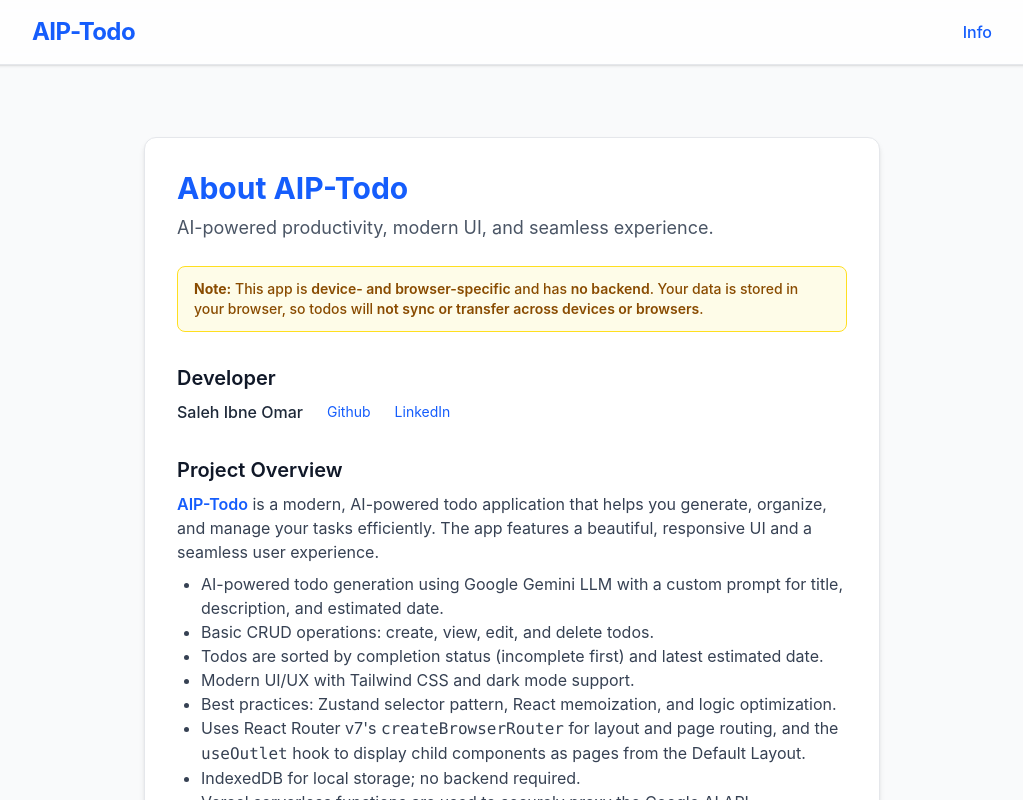
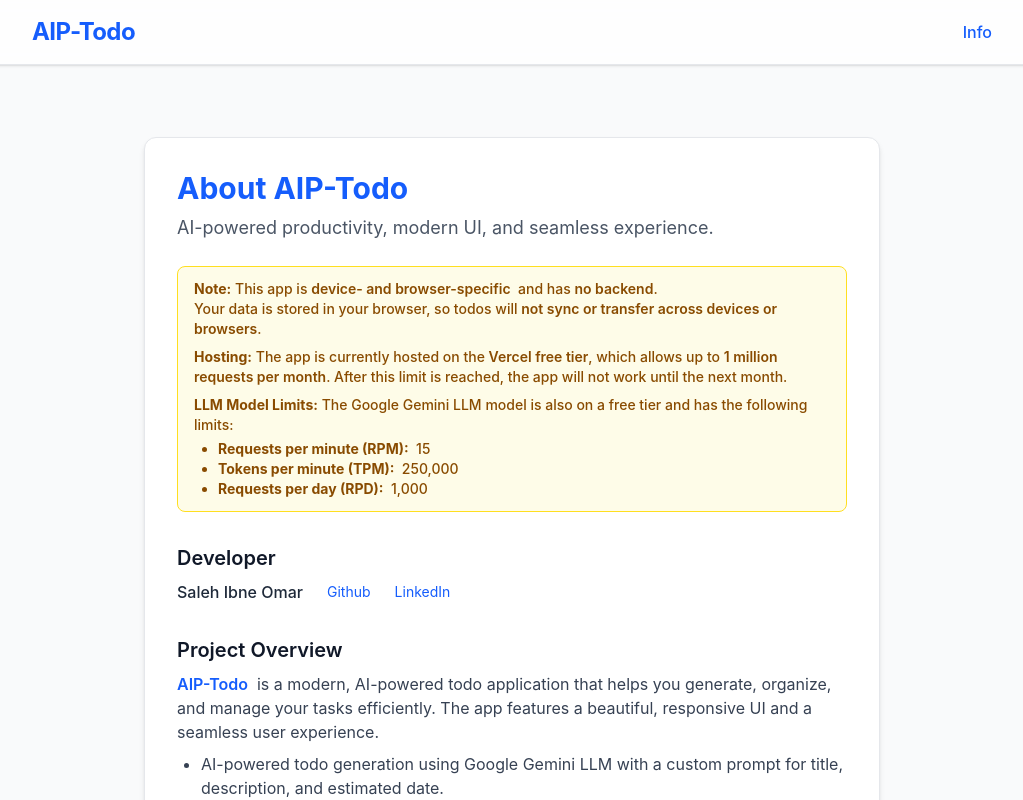
Before and after one commit to salehibneomar/ai-powered-reactjs-todo, a React (Vite) app: page /info in a window 1280 px wide. Shown: the top 800 px of the page, without its empty margins (128-1151 px from the left). Built offline with nearby package versions, Linux system fonts and the light colour scheme.

Commit message:
update: AboutPage.jsx - info update

```diff
--- a/src/pages/AboutPage.jsx
+++ b/src/pages/AboutPage.jsx
@@ -13,14 +13,46 @@ const AboutPage = () => {
 						<strong>Note:</strong> This app is&nbsp;
 						<span className="font-semibold">
 							device- and browser-specific
-						</span>{' '}
-						and has{' '}
-						<span className="font-semibold">no backend</span>. Your
-						data is stored in your browser, so todos will&nbsp;
+						</span>
+						&nbsp; and has&nbsp;
+						<span className="font-semibold">no backend</span>.<br />
+						Your data is stored in your browser, so todos will&nbsp;
 						<span className="font-semibold">
 							not sync or transfer across devices or browsers
 						</span>
-						.
+						.<br />
+						<span className="block mt-2">
+							<strong>Hosting:</strong> The app is currently
+							hosted on the&nbsp;
+							<span className="font-semibold">
+								Vercel free tier
+							</span>
+							, which allows up to&nbsp;
+							<span className="font-semibold">
+								1 million requests per month
+							</span>
+							. After this limit is reached, the app will not work
+							until the next month.
+						</span>
+						<span className="block mt-2">
+							<strong>LLM Model Limits:</strong> The Google Gemini
+							LLM model is also on a free tier and has the
+							following limits:
+							<ul className="list-disc pl-6 mt-1">
+								<li>
+									<strong>Requests per minute (RPM):</strong>
+									&nbsp; 15
+								</li>
+								<li>
+									<strong>Tokens per minute (TPM):</strong>
+									&nbsp; 250,000
+								</li>
+								<li>
+									<strong>Requests per day (RPD):</strong>
+									&nbsp; 1,000
+								</li>
+							</ul>
+						</span>
 					</div>
 				</div>
 				<div className="mb-8">
@@ -56,11 +88,11 @@ const AboutPage = () => {
 					<p className="text-gray-700 dark:text-gray-300 mb-2">
 						<span className="font-semibold text-blue-600 dark:text-blue-400">
 							AIP-Todo
-						</span>{' '}
-						is a modern, AI-powered todo application that helps you
-						generate, organize, and manage your tasks efficiently.
-						The app features a beautiful, responsive UI and a
-						seamless user experience.
+						</span>
+						&nbsp; is a modern, AI-powered todo application that
+						helps you generate, organize, and manage your tasks
+						efficiently. The app features a beautiful, responsive UI
+						and a seamless user experience.
 					</p>
 					<ul className="list-disc pl-6 text-gray-700 dark:text-gray-300 mb-2">
 						<li>
@@ -85,7 +117,7 @@ const AboutPage = () => {
 							memoization, and logic optimization.
 						</li>
 						<li>
-							Uses React Router v7's{' '}
+							Uses React Router v7's&nbsp;
 							<code>createBrowserRouter</code> for layout and page
 							routing, and the <code>useOutlet</code> hook to
 							display child components as pages from the Default
```
